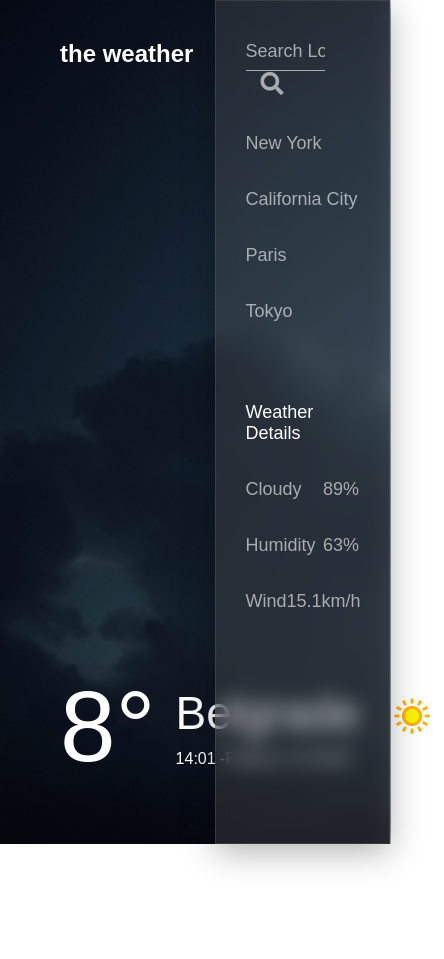
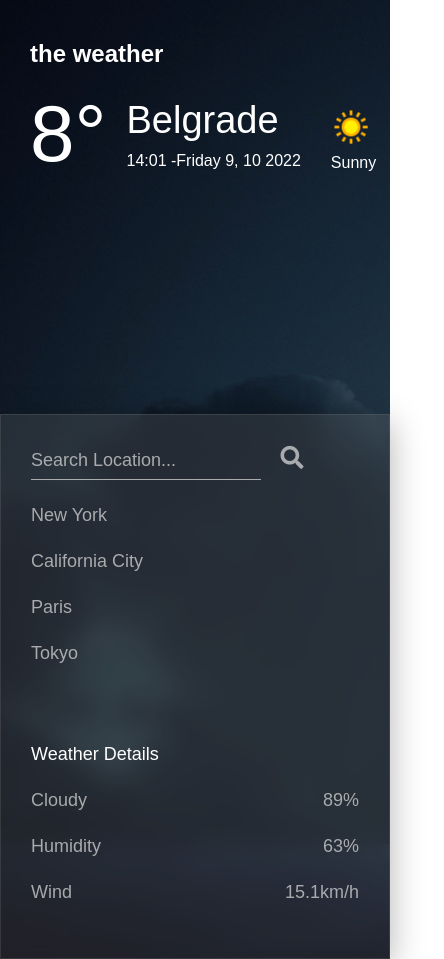
Before and after one commit to ulvikrml/WeatherApp, a plain HTML site: page index.html in a window 390 px wide. Shown: the whole page, 444 px wide, since content can reach past the window. Before the commit the page ends 844 px from the top, so only its background shows below. Drawn offline with Linux system fonts and the light colour scheme; a web font is replaced by a local one.

Commit message:
added responsive

```diff
--- a/index.html
+++ b/index.html
@@ -33,12 +33,7 @@
                     <input type="text" class="search" placeholder="Search Location...">
                     <button type="submit" class="submit"><i class="fas fa-search"></i></button>
                 </form>
-                <div id='cities' class="cities">
-                    <!-- <p class="city">New York</p>
-                    <p class="city">California</p>
-                    <p class="city">Paris</p>
-                    <p class="city">Tokyo</p> -->
-                </div>
+                <div id='cities' class="cities"></div>
                 <div class="details">
                     <h3>Weather Details</h3>
                     <div class="detail-row">
--- a/style.css
+++ b/style.css
@@ -10,6 +10,7 @@ main{
     width: 100%;
     height: 100vh;
     background-image: url('./assets/bg-img/cloudy-night.jpg');
+    background-repeat: no-repeat;
     background-size: cover;
     font-family: 'Anek Latin', sans-serif;
     display: flex;
@@ -123,3 +124,53 @@ form{
     justify-content: space-between;
     margin: 35px 0px;
 }
+
+@media screen and (max-width: 792px) {
+    main{
+        flex-direction: column;
+        height: 100%;
+    }
+    .left-col{
+        justify-content: flex-start;
+        width: 100%;
+        padding-left: 30px;
+    }
+    .exponent{
+        margin-top: 20px;
+    }
+    .exponent .temp{
+        font-size: 80px;
+    }
+    .exponent .city-prop .city-name{
+        font-size: 38px;
+    }
+    .exponent .weather-prop img{
+        width: 60px;
+        margin-bottom: -7px;
+    }
+
+    .right-col{
+        width: 100%;
+        margin-top: -430px;
+        padding: 30px 30px;
+        height: 80%;
+    }
+    .city{
+        margin: 25px 0px;
+    }
+    .detail-row{
+        margin: 25px 0px;
+    }
+}
+@media screen and (max-width: 376px) {
+    .exponent{
+        flex-direction: column;
+        align-items: flex-start;
+    }
+    .exponent .city-prop{
+        padding-left: 0px;
+    }
+    .right-col{
+        margin-top: -350px;
+    }
+}
```
